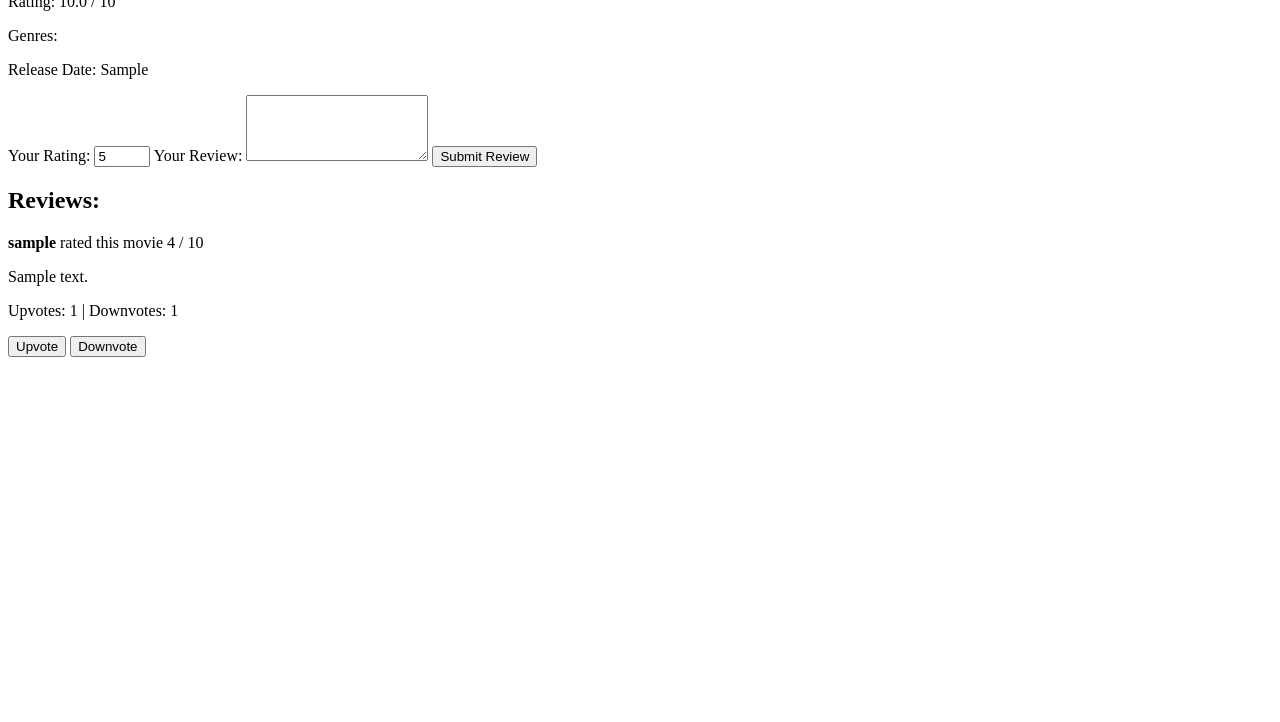
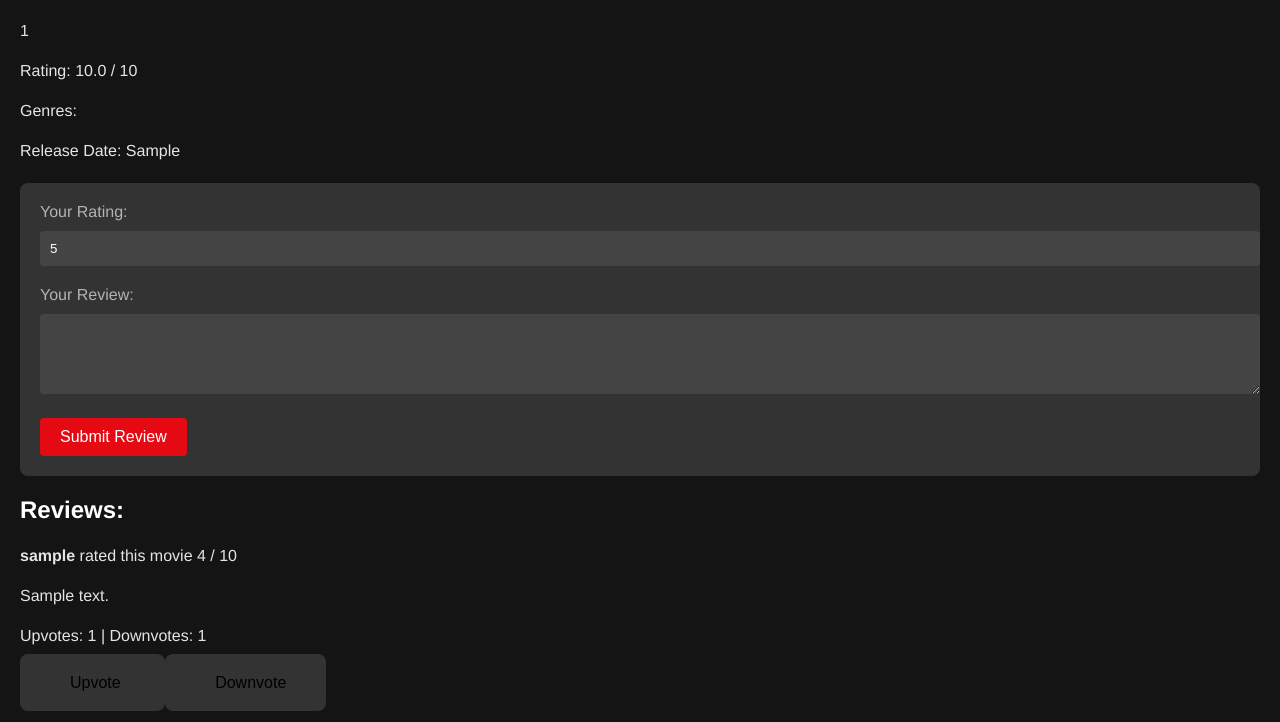
Before and after one commit to dan24-T/Movie-Recommendation-and-Rating-System, a Flask app: page /movie/1/ in a window 1280 px wide. Shown: the part 531-1253 px from the top of the page. Before the commit the page ends 888 px from the top, so only its background shows below. Run offline with Flask 3, Linux system fonts and the light colour scheme; the visitor is signed in with stand-in values (Sample User, id 1); tables that the repository leaves empty hold one stand-in row (values such as "Sample post").

Commit message:
Update movie_details.html

```diff
--- a/templates/movie_details.html
+++ b/templates/movie_details.html
@@ -3,6 +3,110 @@
 
 {% block head %}
 <title>{{ movie.title }} - Details</title>
+<style>
+    body {
+    font-family: 'Helvetica Neue', Arial, sans-serif;
+    background-color: #141414;
+    color: #e5e5e5;
+    margin: 0;
+    padding: 20px;
+}
+
+h1, h2 {
+    color: #ffffff;
+}
+
+img {
+    border-radius: 8px;
+}
+
+p {
+    font-size: 16px;
+    line-height: 1.5;
+}
+
+form {
+    margin-top: 20px;
+    background-color: #333333;
+    padding: 20px;
+    border-radius: 8px;
+}
+
+label {
+    display: block;
+    margin-bottom: 10px;
+    color: #b3b3b3;
+}
+
+input[type="number"],
+textarea {
+    width: 100%;
+    padding: 10px;
+    margin-bottom: 20px;
+    border: none;
+    border-radius: 4px;
+    background-color: #444444;
+    color: #ffffff;
+}
+
+button {
+    background-color: #e50914;
+    color: #ffffff;
+    border: none;
+    padding: 10px 20px;
+    border-radius: 4px;
+    cursor: pointer;
+    font-size: 16px;
+}
+
+button:hover {
+    background-color: #f40612;
+}
+
+a {
+    color: #e50914;
+}
+
+a:hover {
+    text-decoration: underline;
+}
+
+div.review {
+    background-color: #222222;
+    padding: 20px;
+    margin-top: 20px;
+    border-radius: 8px;
+}
+
+div.review strong {
+    font-size: 18px;
+}
+
+div.review p {
+    margin: 10px 0;
+}
+
+form[id^="upvote-form-"],
+form[id^="downvote-form-"] {
+    display: inline;
+}
+
+button[id^="upvote-button-"],
+button[id^="downvote-button-"] {
+    background: none;
+    border: none;
+    color: inherit;
+    cursor: pointer;
+    font-size: 16px;
+    margin-left: 10px;
+}
+
+button[id^="upvote-button-"]:hover,
+button[id^="downvote-button-"]:hover {
+    text-decoration: underline;
+}
+
+</style>
 {% endblock %}
 
 {% block body %}
```
